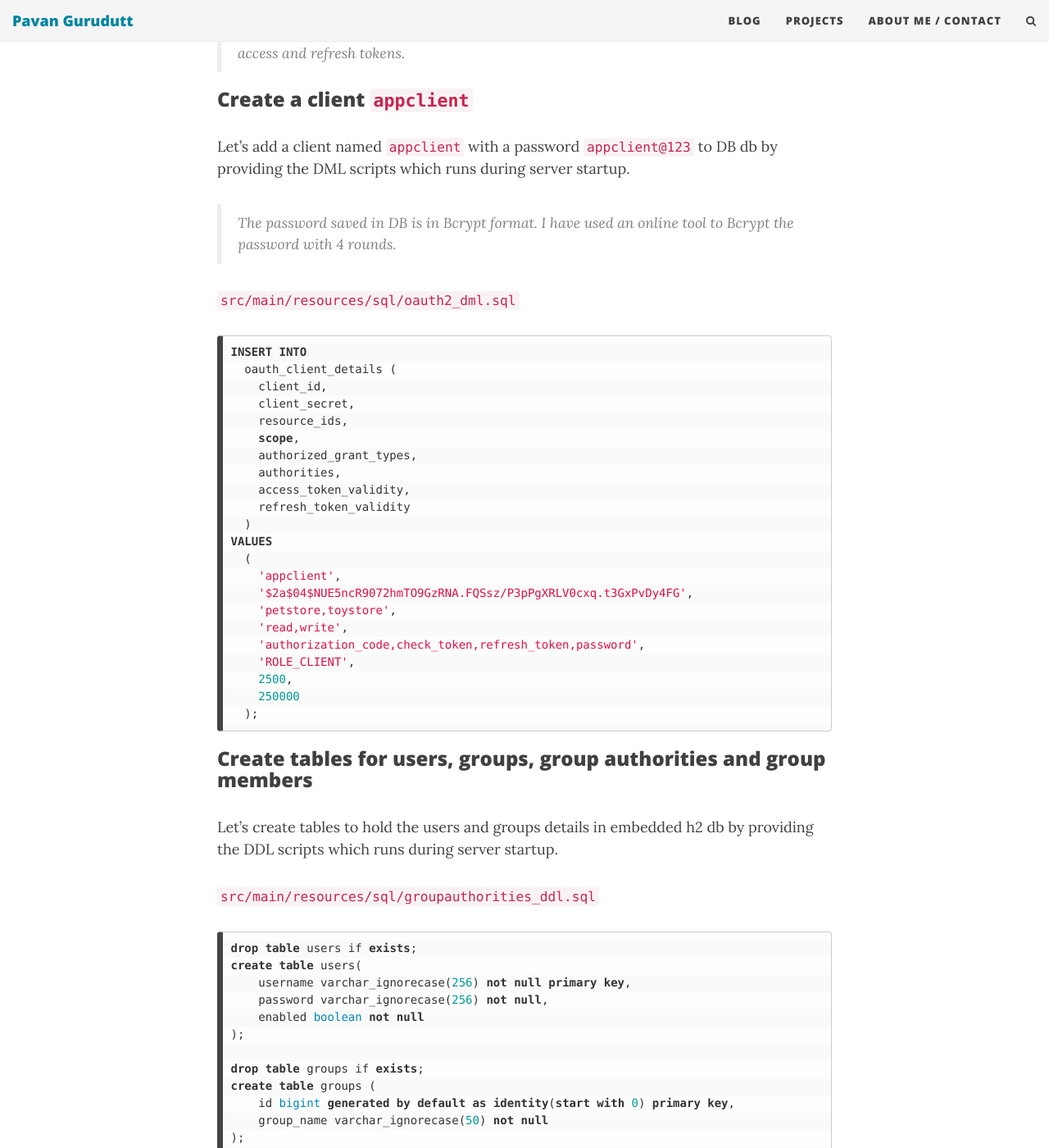
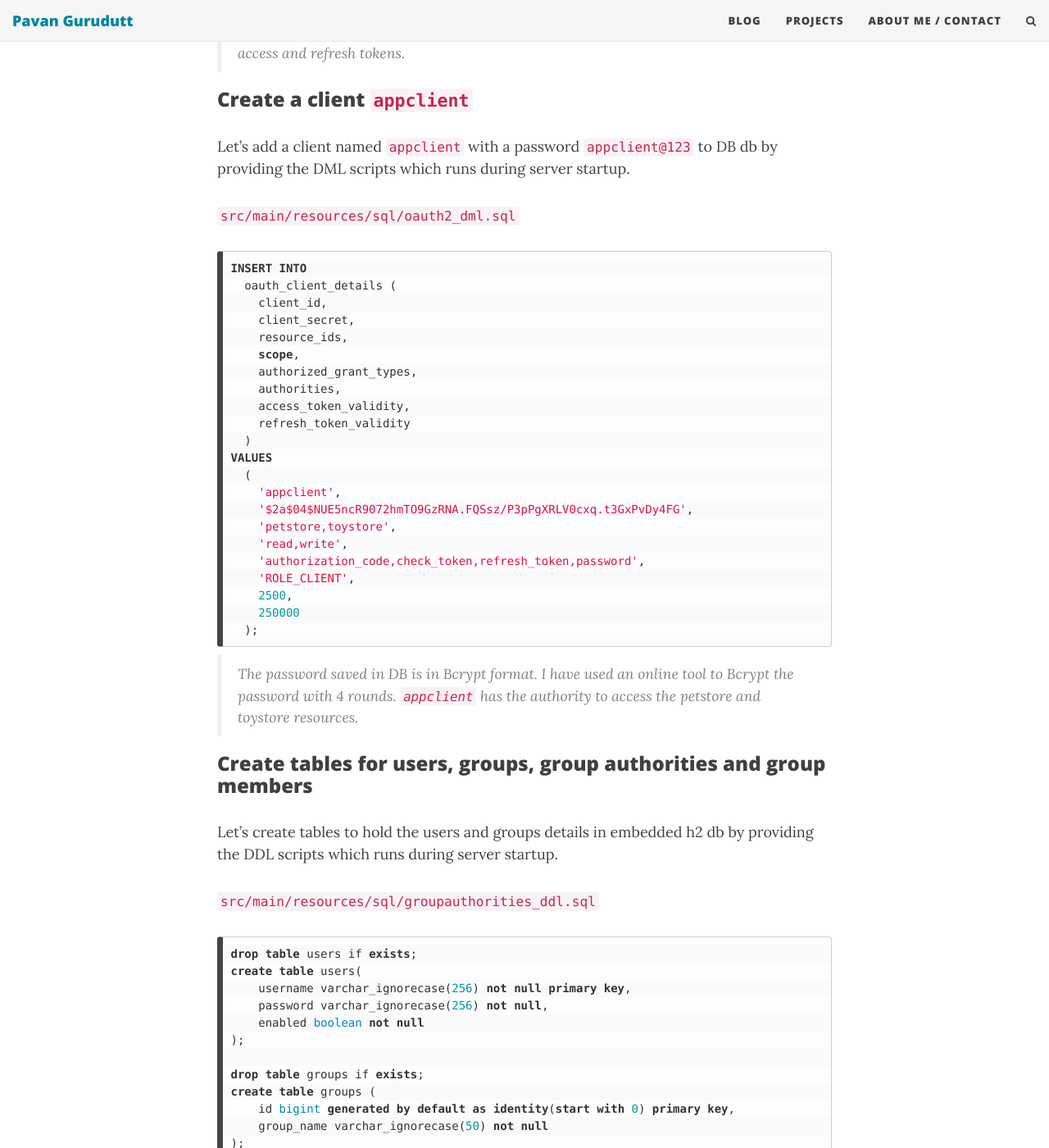
Before and after one commit to codeaches/codeaches.github.io, a Jekyll site: the page built from _posts/2018-12-20-Spring Boot-OAuth2 and Resource Server setup.md, in a window 1280 px wide and 1400 px high, scrolled down 4115 px. Shown: the whole window at 82% size. Built offline with Jekyll 4.4.1, drawn with Linux system fonts in a browser that asks for light colours; nearby versions of some CDN libraries; comment, search, counter and statistics services are not loaded.

Commit message:
no message

````diff
--- a/_posts/2018-12-20-Spring Boot-OAuth2 and Resource Server setup.md
+++ b/_posts/2018-12-20-Spring Boot-OAuth2 and Resource Server setup.md
@@ -177,6 +175,8 @@ VALUES
     250000
   );
 ```
+> The password saved in DB is in Bcrypt format. I have used an online tool to Bcrypt the password with 4 rounds.
+> `appclient` has the authority to access the petstore and toystore resources.
 
 ### Create tables for users, groups, group authorities and group members
 
````
Also changed, not shown: other parts of _posts/2018-12-20-Spring Boot-OAuth2 and Resource Server setup.md (+0 -2 lines).
